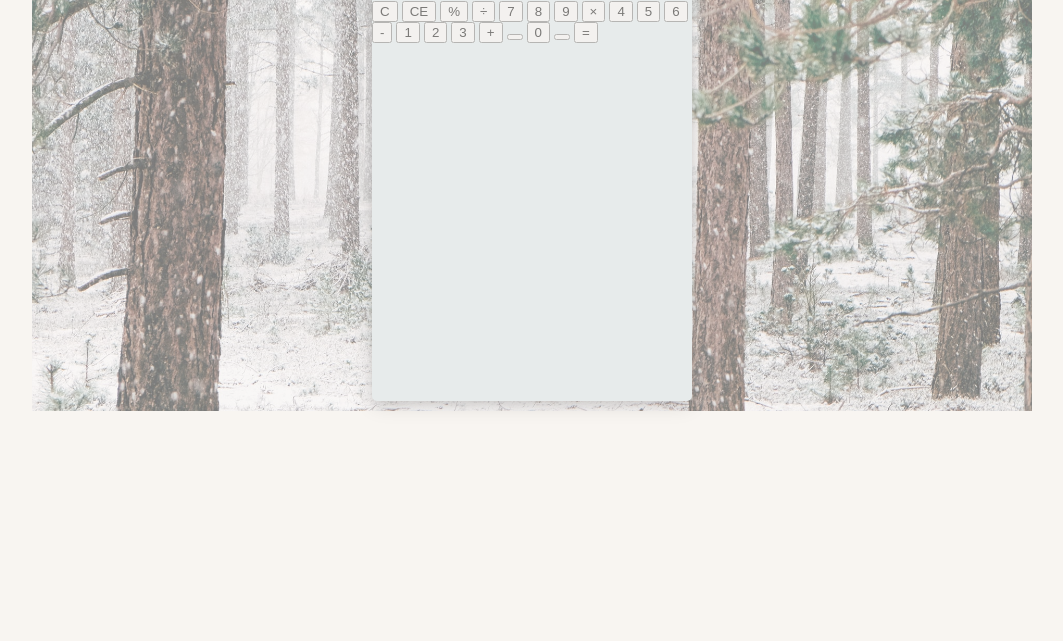
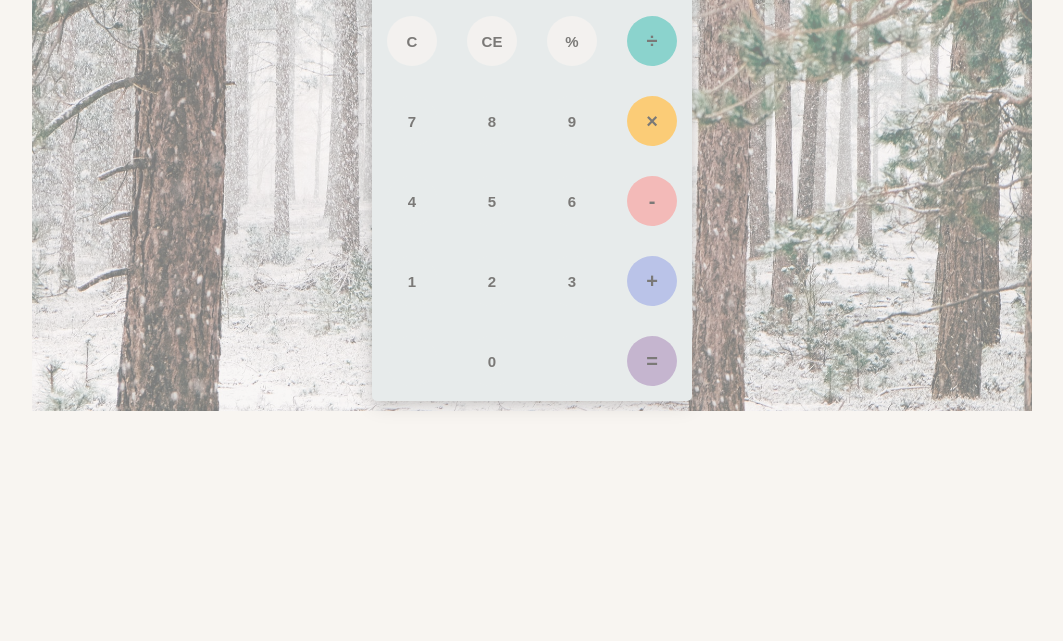
Before and after one commit to DevSam-bit/simple-calculator, a plain HTML site: page index.html in a window 1280 px wide. Shown: the part 159-800 px from the top of the page, without its empty margins (108-1171 px from the left). Drawn offline with Linux system fonts and the light colour scheme; a web font is replaced by a local one.

Commit message:
second commit

```diff
--- a/index.html
+++ b/index.html
@@ -14,10 +14,10 @@
         <div id="calculator">
             <div id="result">
                 <div id="history">
-                    <p id="history-value"></p>
+                    <p id="history-value">9*9</p>
                 </div>
                 <div id="output">
-                    <p id="output-value"></p>
+                    <p id="output-value">81</p>
                 </div>
             </div>
             <div id="keyboard">
--- a/script.js
+++ b/script.js
@@ -0,0 +1,12 @@
+function getHistory(){
+    return document.getAnimations("history-value").innerText;
+}
+function printHistory(num){
+    document.getElementById("history-value").innerText=num;
+}
+function printOutput(num){
+    return document.getElementById("output-value").innerText=num;
+}
+function printOutput(num){
+    document.getElementById("output-value").innerText=getFormattedNumber(num);
+}
--- a/styles.css
+++ b/styles.css
@@ -44,3 +44,59 @@ body{
     margin: 10px 20px;
     font-size: 30px;
 }
+
+#keyboard{
+    height: 400px;
+}
+
+.operator, .number, .empty{
+    width: 50px;
+    height: 50px;
+    margin: 15px;
+    float: left;
+    border-radius: 50%;
+    font-weight: bold;
+    border-width: 0;
+    font-size: 15px;
+}
+
+.number, .empty{
+    background-color: #d8e3e7;
+}
+
+.number, .operator{
+    cursor: pointer;
+}
+
+.operator:active, .number:active{
+    font-size: 13px;
+}
+
+.operator:focus, .number:focus, .empty:focus{
+    outline: 0;
+}
+
+button:nth-child(4){
+    font-size: 20px;
+    background-color: #20b2aa;
+}
+
+button:nth-child(8){
+    font-size: 20px;
+    background-color: #ffa500;
+}
+
+button:nth-child(12){
+    font-size: 20px;
+    background-color: #f08080;
+}
+
+button:nth-child(16){
+    font-size: 20px;
+    background-color: #7d93e0;
+}
+
+button:nth-child(20){
+    font-size: 20px;
+    background-color: #9477af;
+}
```
